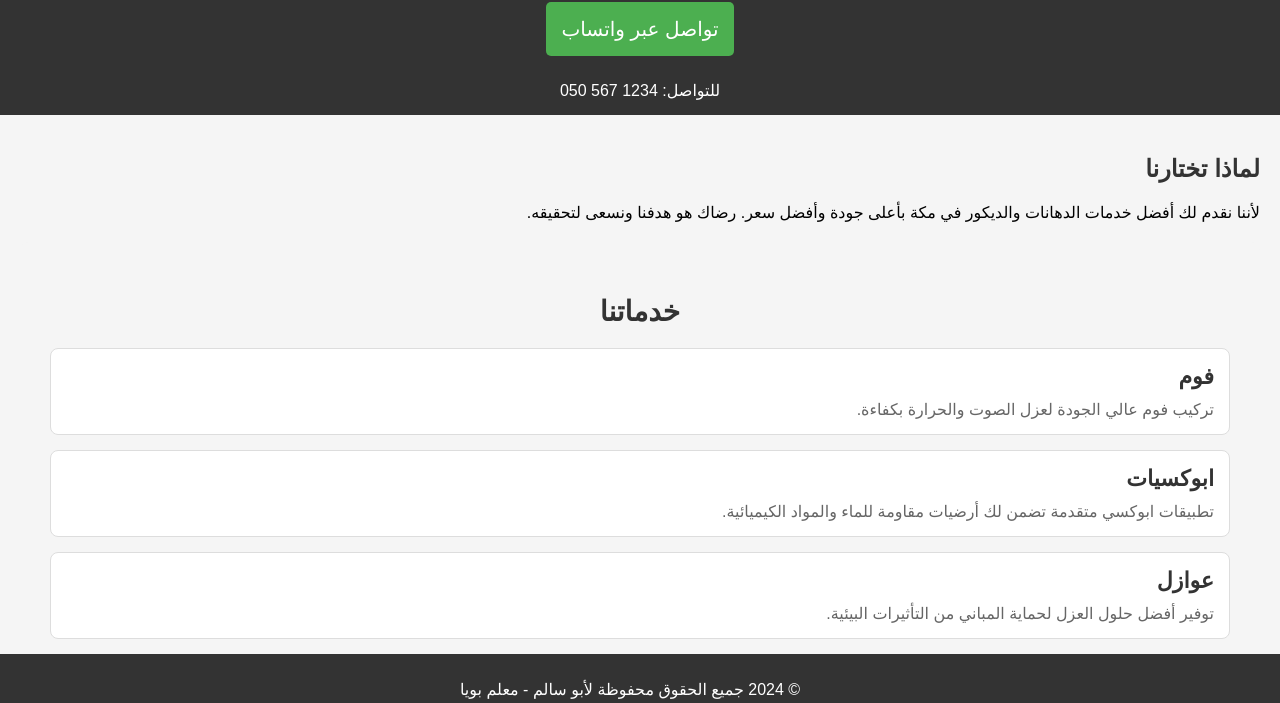
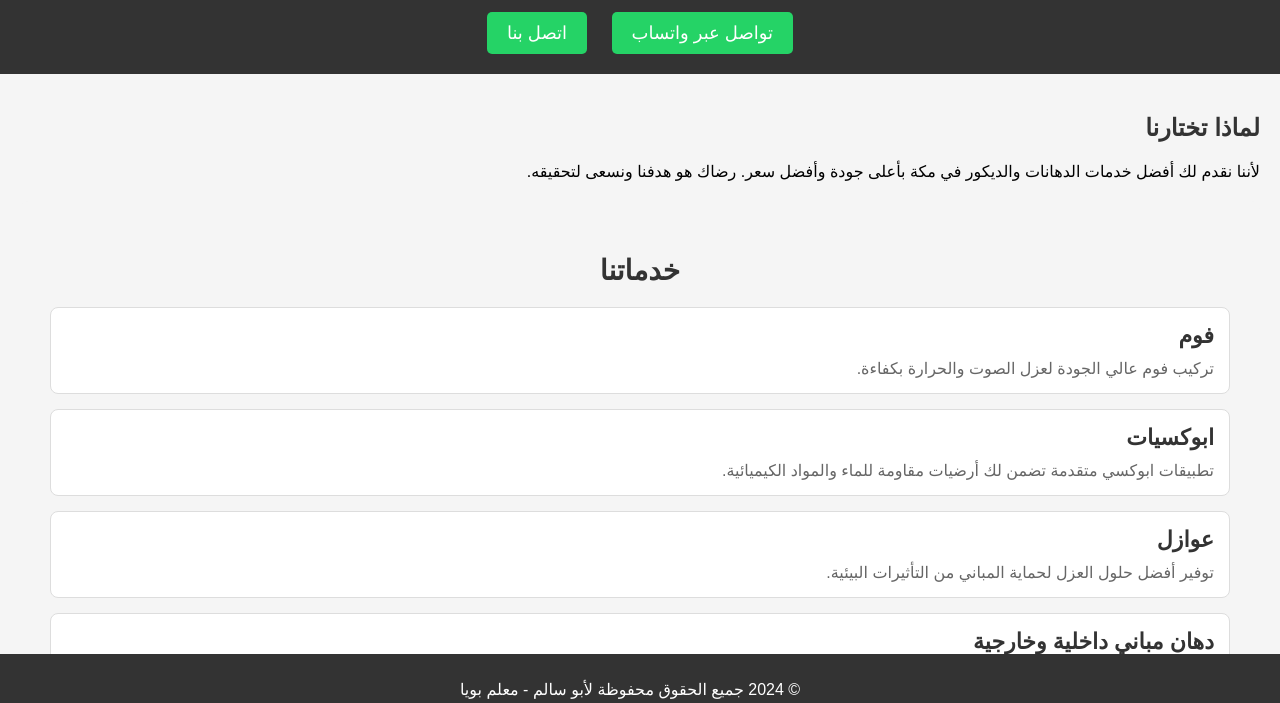
Before and after one commit to ahemdmhmed71/Painter, a plain HTML site: page index.html in a window 1280 px wide. Shown: the part 75-778 px from the top of the page. Drawn offline with Linux system fonts and the light colour scheme.

Commit message:
تعديل

```diff
--- a/index.html
+++ b/index.html
@@ -12,7 +12,7 @@
         <h1>معلم دهانات وديكورات</h1>
         <p>نخدمكم في مكة المكرمة وجدة</p>
         <a href="https://wa.me/your-whatsapp-number" class="cta">تواصل عبر واتساب</a>
-        <p>للتواصل: 1234 567 050</p>
+<a href="tel:0505671234" class="cta">اتصل بنا</a>
     </div>
 
     <div class="content">
--- a/styles.css
+++ b/styles.css
@@ -120,3 +120,25 @@ body {
         width: calc(100% - 20px); /* صورة واحدة في الصف الواحد */
     }
 }
+
+
+.cta {
+    display: inline-block;
+    padding: 10px 20px;
+    margin: 10px;
+    color: white;
+    background-color: #25D366; /* اللون الأخضر لواتساب */
+    text-decoration: none;
+    border-radius: 5px;
+    font-size: 18px;
+    text-align: center;
+    transition: background-color 0.3s;
+}
+
+.phone-button {
+    background-color: #4CAF50; /* لون أخضر مختلف لزر الاتصال */
+}
+
+.cta:hover {
+    background-color: #1DA851; /* تغيير اللون عند التمرير */
+}
```
